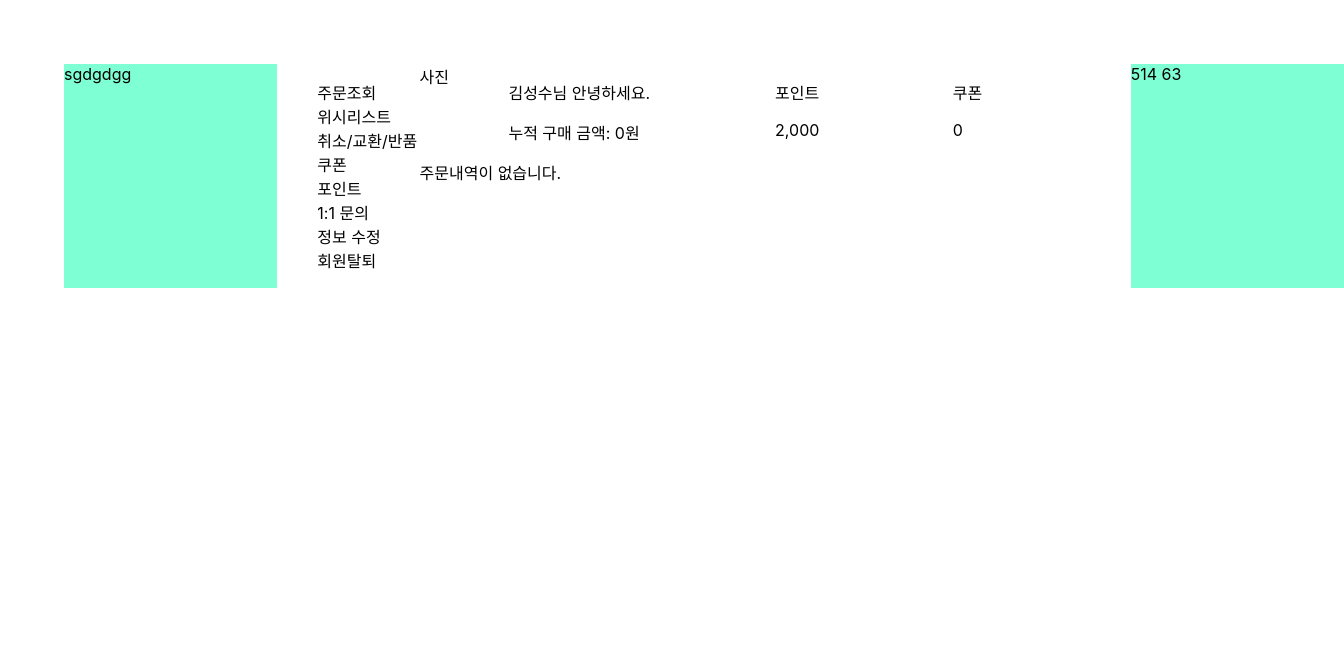
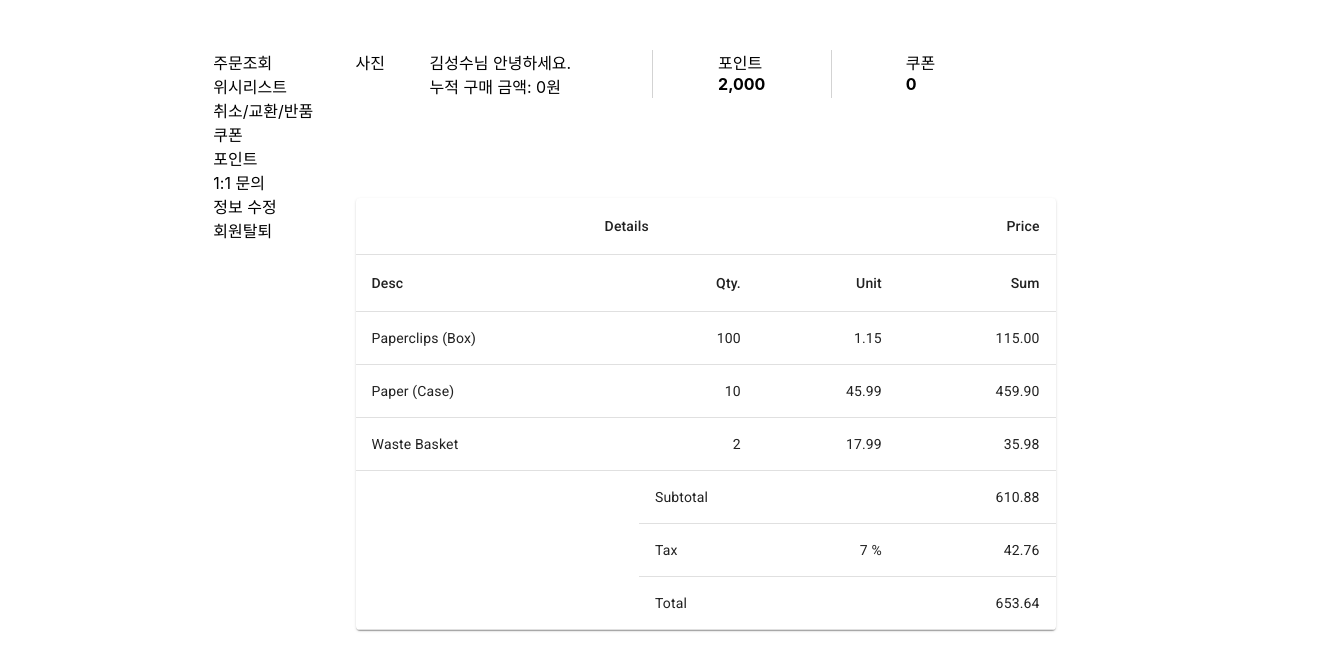
Before and after one commit to Moonseonhyeon/arueTest, a React (Create React App) app: page / in a window 1280 px wide. Shown: the top 670 px of the page, 1344 px wide, since content can reach past the window. Built offline with nearby package versions, Linux system fonts and the light colour scheme.

Commit message:
틀 완성

```diff
--- /dev/null
+++ b/src/CartTable.js
@@ -0,0 +1,96 @@
+import React from "react";
+import { makeStyles } from "@material-ui/core/styles";
+import Table from "@material-ui/core/Table";
+import TableBody from "@material-ui/core/TableBody";
+import TableCell from "@material-ui/core/TableCell";
+import TableContainer from "@material-ui/core/TableContainer";
+import TableHead from "@material-ui/core/TableHead";
+import TableRow from "@material-ui/core/TableRow";
+import Paper from "@material-ui/core/Paper";
+
+const TAX_RATE = 0.07;
+
+const useStyles = makeStyles({
+  table: {
+    minWidth: 700,
+  },
+});
+
+function ccyFormat(num) {
+  return `${num.toFixed(2)}`;
+}
+
+function priceRow(qty, unit) {
+  return qty * unit;
+}
+
+function createRow(desc, qty, unit) {
+  const price = priceRow(qty, unit);
+  return { desc, qty, unit, price };
+}
+
+function subtotal(items) {
+  return items.map(({ price }) => price).reduce((sum, i) => sum + i, 0);
+}
+
+const rows = [
+  createRow("Paperclips (Box)", 100, 1.15),
+  createRow("Paper (Case)", 10, 45.99),
+  createRow("Waste Basket", 2, 17.99),
+];
+
+const invoiceSubtotal = subtotal(rows);
+const invoiceTaxes = TAX_RATE * invoiceSubtotal;
+const invoiceTotal = invoiceTaxes + invoiceSubtotal;
+
+export default function SpanningTable() {
+  const classes = useStyles();
+
+  return (
+    <TableContainer component={Paper}>
+      <Table className={classes.table} aria-label="spanning table">
+        <TableHead>
+          <TableRow>
+            <TableCell align="center" colSpan={3}>
+              Details
+            </TableCell>
+            <TableCell align="right">Price</TableCell>
+          </TableRow>
+          <TableRow>
+            <TableCell>Desc</TableCell>
+            <TableCell align="right">Qty.</TableCell>
+            <TableCell align="right">Unit</TableCell>
+            <TableCell align="right">Sum</TableCell>
+          </TableRow>
+        </TableHead>
+        <TableBody>
+          {rows.map((row) => (
+            <TableRow key={row.desc}>
+              <TableCell>{row.desc}</TableCell>
+              <TableCell align="right">{row.qty}</TableCell>
+              <TableCell align="right">{row.unit}</TableCell>
+              <TableCell align="right">{ccyFormat(row.price)}</TableCell>
+            </TableRow>
+          ))}
+
+          <TableRow>
+            <TableCell rowSpan={3} />
+            <TableCell colSpan={2}>Subtotal</TableCell>
+            <TableCell align="right">{ccyFormat(invoiceSubtotal)}</TableCell>
+          </TableRow>
+          <TableRow>
+            <TableCell>Tax</TableCell>
+            <TableCell align="right">{`${(TAX_RATE * 100).toFixed(
+              0
+            )} %`}</TableCell>
+            <TableCell align="right">{ccyFormat(invoiceTaxes)}</TableCell>
+          </TableRow>
+          <TableRow>
+            <TableCell colSpan={2}>Total</TableCell>
+            <TableCell align="right">{ccyFormat(invoiceTotal)}</TableCell>
+          </TableRow>
+        </TableBody>
+      </Table>
+    </TableContainer>
+  );
+}
--- a/src/Mypage.js
+++ b/src/Mypage.js
@@ -1,13 +1,12 @@
 import React from "react";
 import { Grid } from "@material-ui/core";
+import CardTable from "./CartTable";
 import styles from "./mypage.css";
 
 const Mypage = () => {
   return (
-    <Grid container className="container">
-      <Grid item className="blank" xs={2}>
-        sgdgdgg
-      </Grid>
+    <Grid container className="box">
+      <Grid item xs={2}></Grid>
 
       <Grid item className="main" xs={8}>
         <Grid container>
@@ -25,7 +24,7 @@ const Mypage = () => {
           </Grid>
           <Grid item className="content" xs={10}>
             <Grid container>
-              <Grid item xs={6} className="profile">
+              <Grid item xs={5} className="profile">
                 <Grid container>
                   <Grid item xs={3} justifyContent="center" alignItems="center">
                     사진
@@ -36,23 +35,45 @@ const Mypage = () => {
                   </Grid>
                 </Grid>
               </Grid>
+              <div className="line"></div>
               <Grid item xs={3}>
-                <p justifyContent="center">포인트</p>
-                <p justifyContent="center">2,000</p>
+                <Grid
+                  container
+                  direction="column"
+                  justify="center"
+                  alignItems="center"
+                >
+                  <Grid item xs={12}>
+                    <p>포인트</p>
+                    <p className="bold">2,000</p>
+                  </Grid>
+                </Grid>
               </Grid>
+              <div className="line"></div>
               <Grid item xs={3}>
-                <p justifyContent="center">쿠폰</p>
-                <p justifyContent="center">0</p>
+                <Grid
+                  container
+                  direction="column"
+                  justify="center"
+                  alignItems="center"
+                >
+                  <Grid item xs={12}>
+                    <p>쿠폰</p>
+                    <p className="bold">0</p>
+                  </Grid>
+                </Grid>
               </Grid>
             </Grid>
-            <Grid justifyContent="center">주문내역이 없습니다.</Grid>
+            <Grid container className="boxcardtable">
+              <Grid item>
+                <CardTable />
+              </Grid>
+            </Grid>
           </Grid>
         </Grid>
       </Grid>
 
-      <Grid item className="blank" xs={2}>
-        514 63
-      </Grid>
+      <Grid item xs={2}></Grid>
     </Grid>
   );
 };
--- a/src/mypage.css
+++ b/src/mypage.css
@@ -1,16 +1,34 @@
 * {
-  border: 0dp;
-  margin: 0dp;
+  padding: 0px;
+  margin: 0px;
+  /*이렇게 까지 하면 기본적으로 모든 요소들이 가지는 padding, margin 값이 어느 정도 있는데 그걸 0으로 없애 준다*/
+  box-sizing: border-box;
+  /*만약 뭔가를 고정 px로 만들 때 저절로 뭔가와 padding, margin 값을 포함해서 내가 원하는 크기로 만들어 준다.*/
 }
-.blank {
-  background-color: aquamarine;
-}
+/* .main {
+  background-color: cornflowerblue;
+} */
+
 .list li {
   list-style-type: none;
 }
 .profile {
   display: inline;
 }
-.container {
-  margin: 5%;
+
+.line {
+  display: inline;
+  background-color: lightgray;
+  width: 1px;
 }
+.bold {
+  font-weight: bold;
+}
+.box {
+  margin-top: 50px;
+  margin-bottom: 50px;
+}
+.boxcardtable {
+  margin-top: 100px;
+  margin-bottom: 100px;
+}
```
